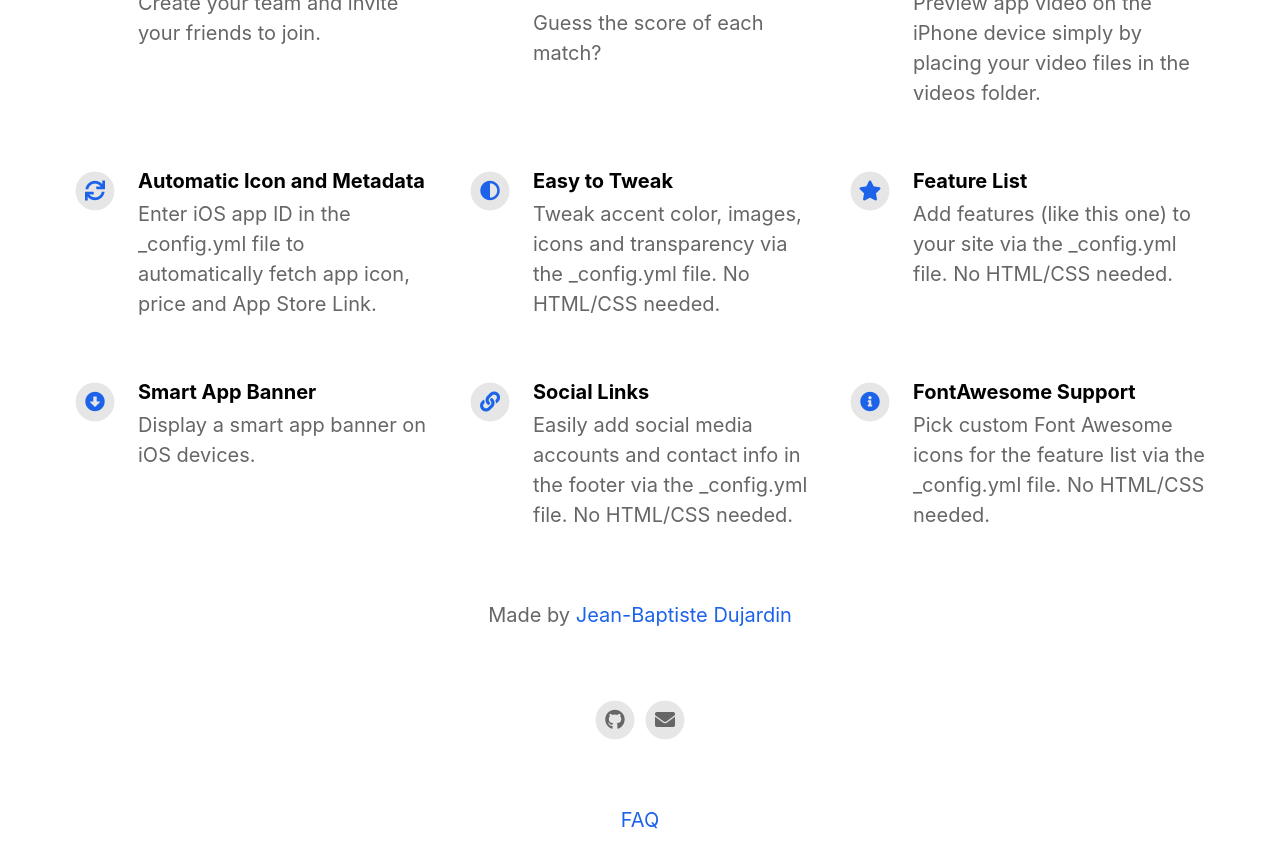
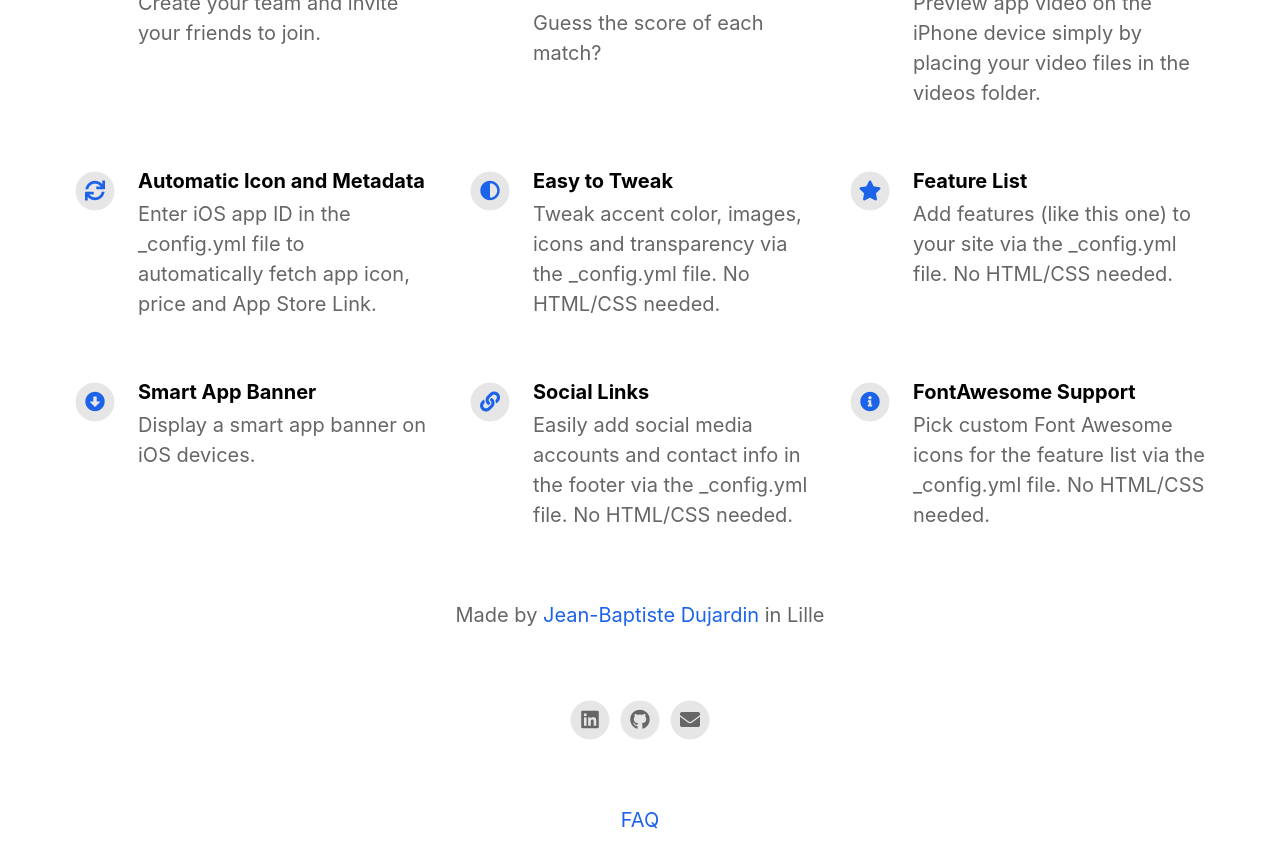
Before and after one commit to jbdujardin/funprono-website, a Jekyll site: the page built from index.html, in a window 1280 px wide and 900 px high, scrolled down 1124 px. Shown: the top 868 px of the window. Built offline with Jekyll 4.4.1, drawn with Linux system fonts in a browser that asks for light colours; nearby versions of some CDN libraries.

Commit message:
feat(website): update website

```diff
--- a/_config.yml
+++ b/_config.yml
@@ -1,5 +1,5 @@
 #page title
-page_title: # Automatically populates with app name if not set and if iOS app ID is set. Otherwise enter manually.
+page_title: FunProno # Automatically populates with app name if not set and if iOS app ID is set. Otherwise enter manually.
 
 # App Info
 ios_app_id: 6450839262 # Required. Enter iOS app ID to automatically populate name, price and icons (e.g. 718043190).
@@ -20,9 +20,9 @@
 # Information About Yourself
 your_name: Jean-Baptiste Dujardin
 your_link: https://jbdujardin.com
-your_city:
+your_city: Lille
 email_address: contact@funprono.com
-linkedin_username:
+linkedin_username: jbdujardin
 linkedin_company:
 facebook_username:
 instagram_username:
```
Also changed, not shown: 4 other files.
